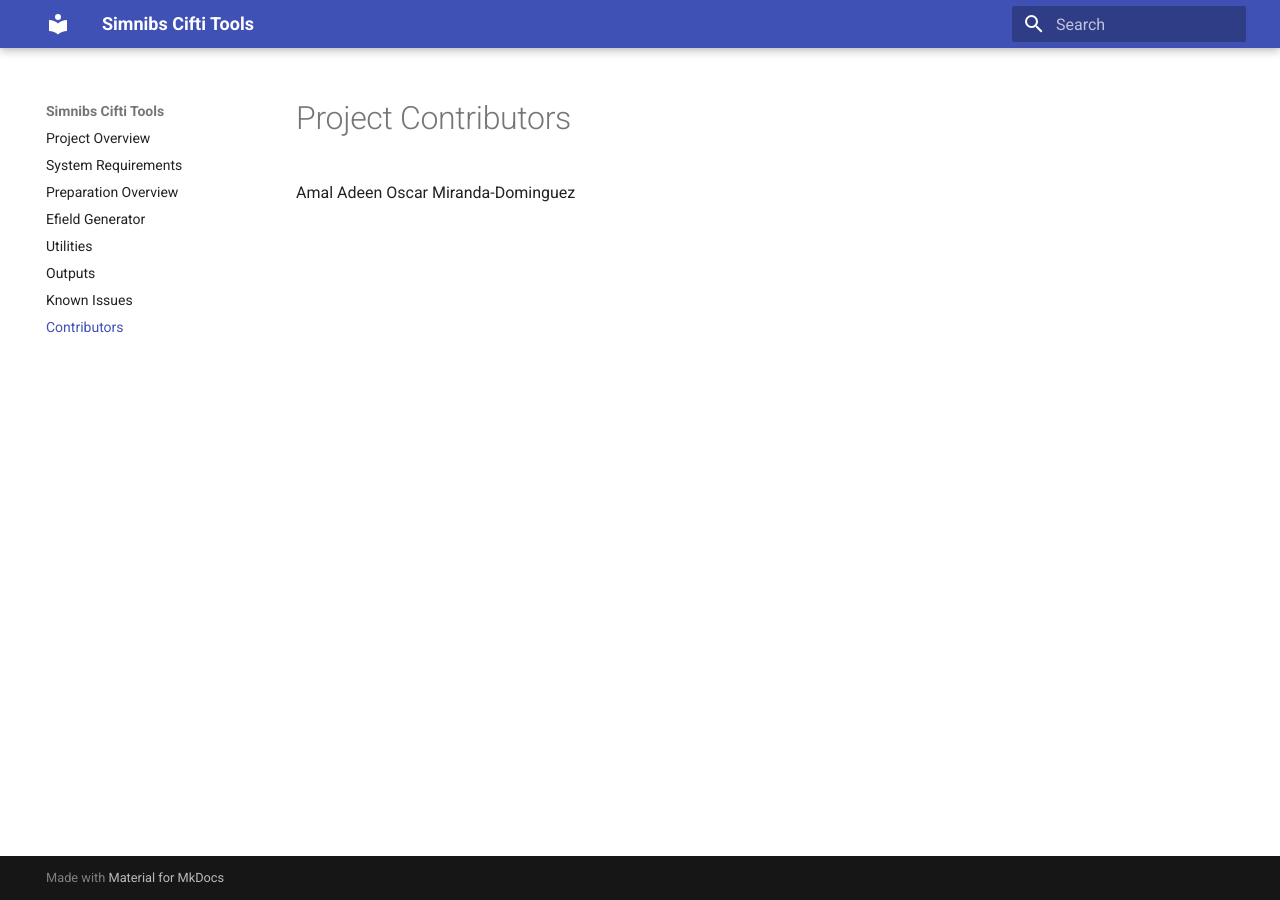
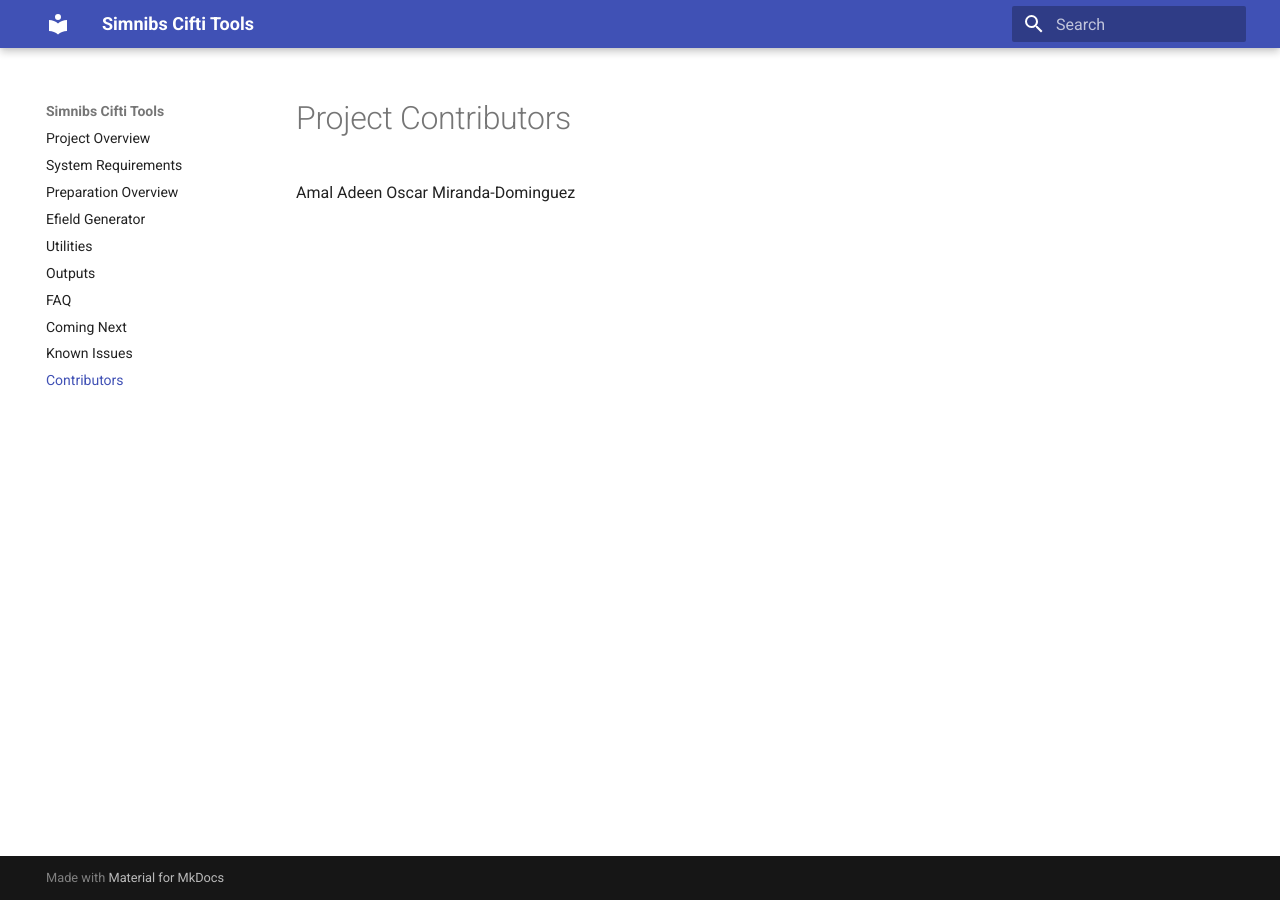
Before and after one commit to DCAN-Labs/simnibs_cifti_tools_RTD2, an MkDocs documentation site: the page built from docs/contributors.md, in a window 1280 px wide. Built offline with MkDocs 1.6.1 and Material for MkDocs 9.7.7, drawn with Linux system fonts in a browser that asks for light colours.

Commit message:
Update mkdocs.yml

```diff
--- a/mkdocs.yml
+++ b/mkdocs.yml
@@ -10,5 +10,7 @@ nav:
 - Efield Generator: Efield_generator.md
 - Utilities: Utilities.md
 - Outputs: outputs.md
+- FAQ: FAQ.md
+- Coming Next: coming_next.md
 - Known Issues: known_issues.md
 - Contributors: contributors.md
```
